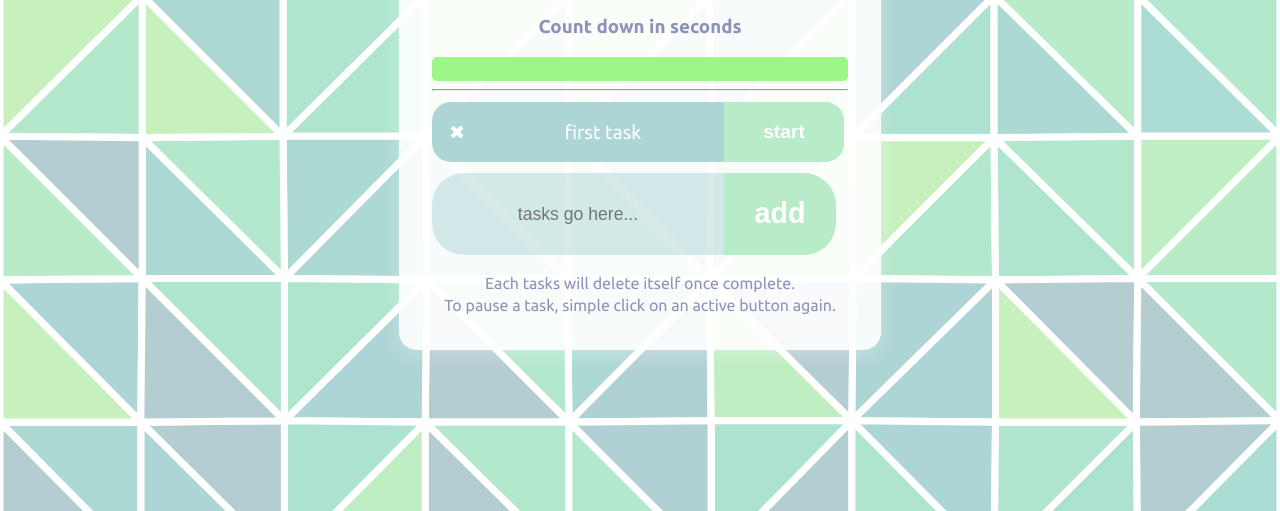
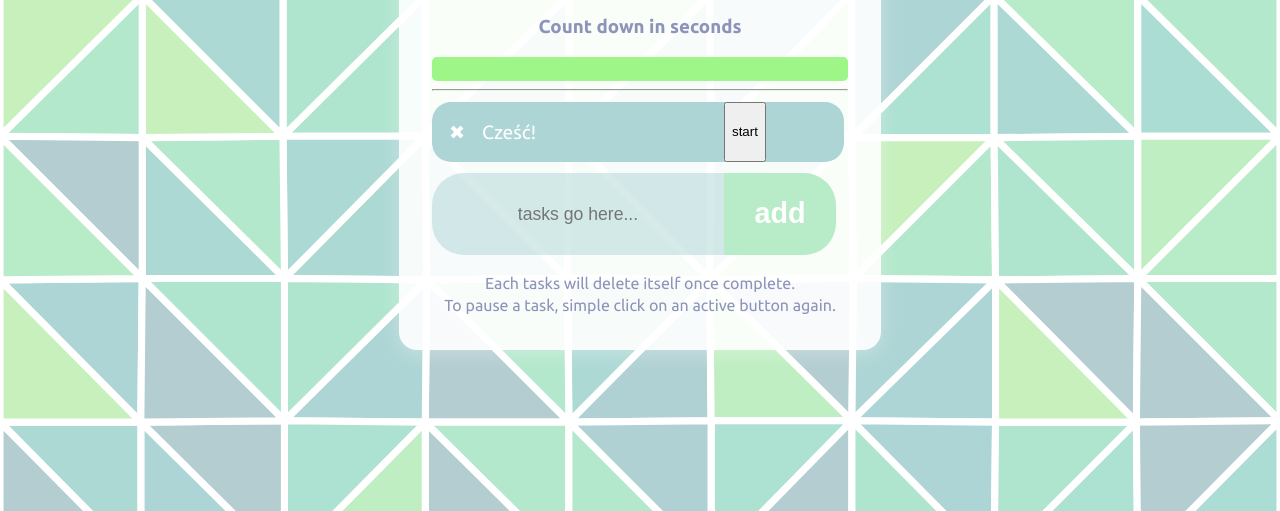
Before and after one commit to tusia313/js-css-html-pomodoro-timer, a plain HTML site: page index.html in a window 1280 px wide. Shown: the part 289-800 px from the top of the page. Drawn offline with Linux system fonts and the light colour scheme.

Commit message:
Add first tasks using JS

```diff
--- a/css/style.css
+++ b/css/style.css
@@ -57,6 +57,7 @@ h1 {
     height: 60px;
     display: flex;
     color: rgb(255, 255, 255);
+    text-align: left;
 }
 
 .task-block p {
@@ -70,7 +71,7 @@ h1 {
     cursor: pointer;
 }
 
-.task-block .controller-button {
+/* .task-block .controller-button {
     height: 100%;
     border: none;
     width: 120px;
@@ -79,7 +80,7 @@ h1 {
     font-weight: bold;
     font-size: 1.2rem;
     background-color: rgba(184, 235, 199, 1);
-}
+} */
 
 .task-block .controller-button:hover {
     background-color:rgb(141, 147, 185);
--- a/index.html
+++ b/index.html
@@ -18,11 +18,11 @@
         </div>
         <hr />
         <div class="task-container">
-            <div class="task-block">
+            <!-- <div class="task-block">
                 <p class="delete-icon">✖</p>
                 <p>first task</p>
                 <button class="controller-button">start</button>
-            </div>
+            </div> -->
         </div>
         <div class="input-container">
             <input class="input-container" placeholder="tasks go here...">
--- a/js/app.js
+++ b/js/app.js
@@ -0,0 +1,22 @@
+const taskContainer = document.querySelector('.task-container')
+
+function render(description) {
+    const taskBlock = document.createElement('div')
+    const title = document.createElement('p')
+    const deleteElement = document.createElement('p')
+    const controller = document.createElement('button')
+
+    taskBlock.classList.add('task-block')
+    deleteElement.classList.add('delete-icon')
+    controller.classList.add('controller-button')
+
+    title.textContent = description
+    deleteElement.textContent = '✖'
+    controller.textContent = 'start'
+
+
+    taskBlock.append(deleteElement, title, controller)
+    taskContainer.append(taskBlock)
+}
+
+render('Cześć!')
```
